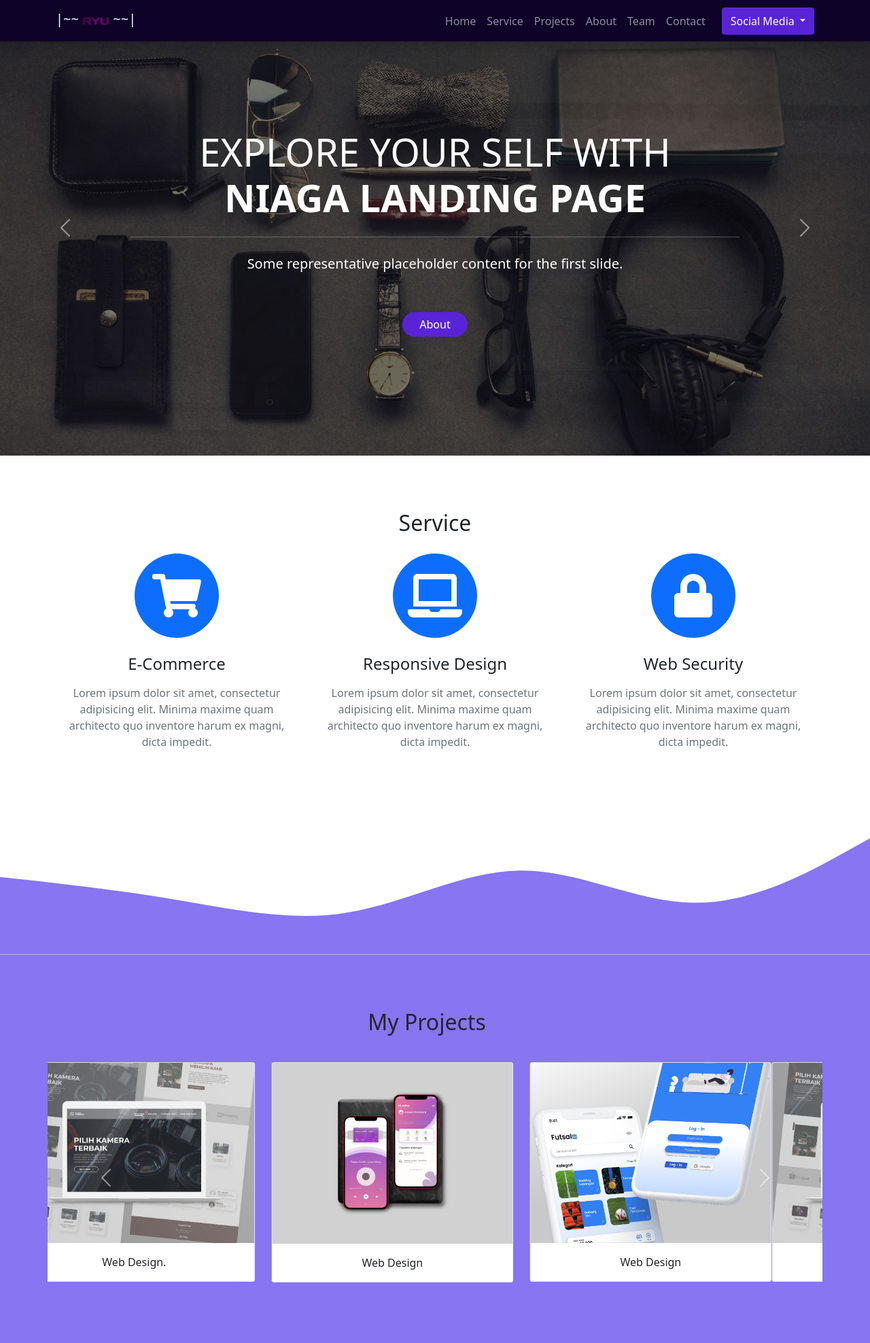
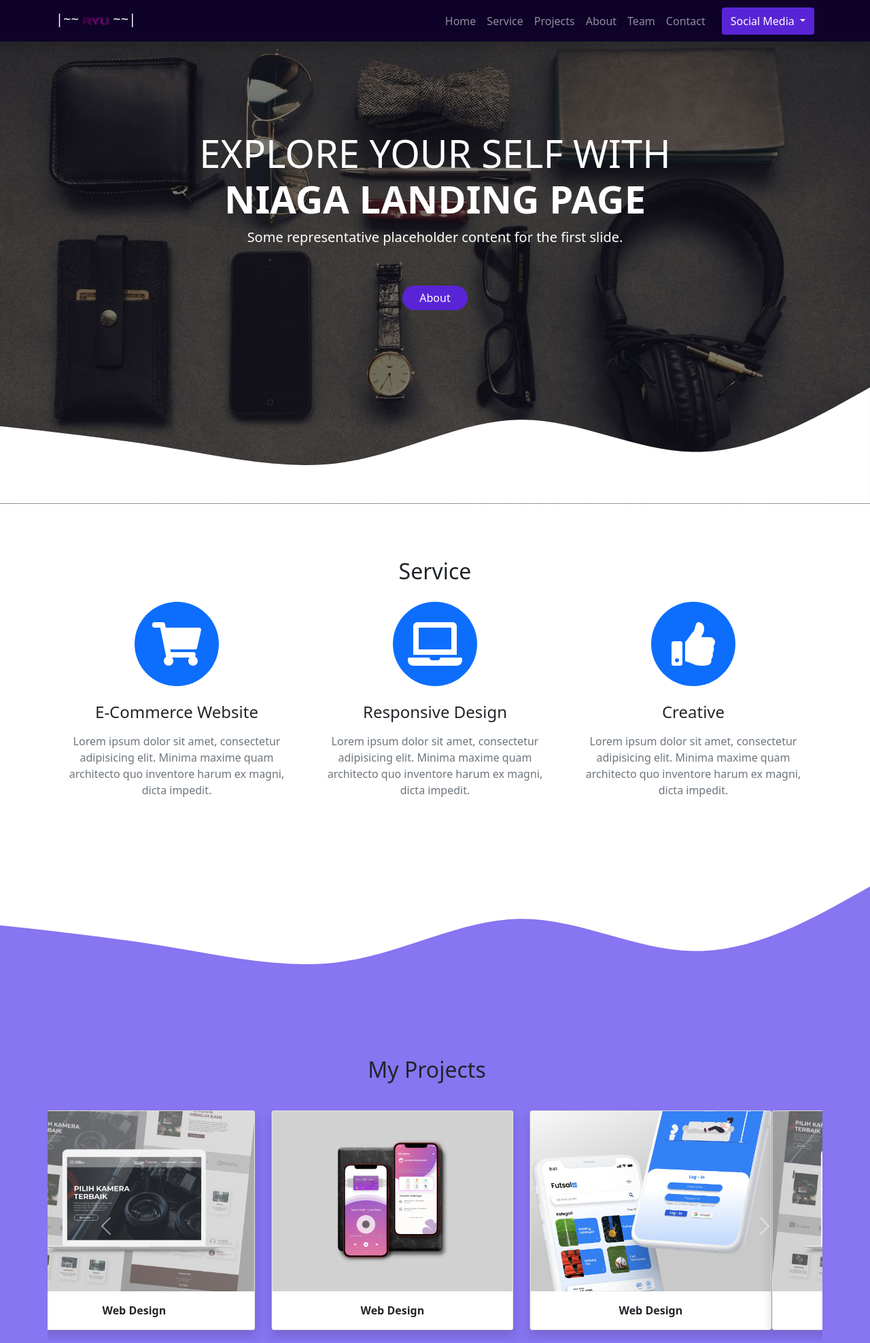
Before and after one commit to 31-Ryuza/niagalandingpage.github.io, a plain HTML site: page index.html in a window 1280 px wide. Shown: the top 1975 px of the page at 68% size. Drawn offline with nearby package versions, Linux system fonts and the light colour scheme.

Commit message:
menambahkan fitur fitur

```diff
--- a/index.html
+++ b/index.html
@@ -59,65 +59,12 @@
         </div>
       </nav>
         <!-- Jumbotron-->
-        <section class="jumbotron text-center">
-          <div id="carouselExampleFade" class="carousel slide carousel-fade" data-bs-ride="carousel">
-            <div class="carousel-inner">
-              <div class="carousel-item active" style="height: 670px;">
-                <img src="assets/img/bg2.jpeg" class="d-block w-100" alt="background">
-                <div class="carousel-caption d-none d-md-block">
-                  <h1 class="display-4" style="margin-top: -440px;">EXPLORE YOUR SELF WITH <br> <span class="font-weight-bold fw-bold">NIAGA LANDING PAGE</span></h1>
-                  <hr class="my-4">
-                  <p class="lead">Some representative placeholder content for the first slide.</p>
-                  <a class="btn btn text-white" href="#about" role="button" style="background-color: #5924d6; border: none; border-radius: 25px; padding-right: 25px; padding-left: 25px; margin-top: 40px;">About</a>
-                </div>
-              </div>
-              <div class="carousel-item" style="height: 670px;">
-                <img src="assets/img/bg1.jpeg" class="d-block w-100" alt="background">
-                <div class="carousel-caption d-none d-md-block">
-                  <h1 class="display-4" style="margin-top: -440px;">EXPLORE YOUR SELF WITH <br> <span class="font-weight-bold fw-bold">NIAGA LANDING PAGE</span></h1>
-                  <hr class="my-4">
-                  <p class="lead">Some representative placeholder content for the first slide.</p>
-                  <a class="btn btn text-white" href="#about" role="button" style="background-color: #5924d6; border: none; border-radius: 25px; padding-right: 25px; padding-left: 25px; margin-top: 40px;">About</a>
-                </div>
-              </div>
-              <div class="carousel-item" style="height: 670px;">
-                <img src="assets/img/bg3.jpeg" class="d-block w-100" alt="background">
-                <div class="carousel-caption d-none d-md-block">
-                  <h1 class="display-4" style="margin-top: -440px;">EXPLORE YOUR SELF WITH <br> <span class="font-weight-bold fw-bold">NIAGA LANDING PAGE</span></h1>
-                  <hr class="my-4">
-                  <p class="lead">Some representative placeholder content for the first slide.</p>
-                  <a class="btn btn text-white" href="#about" role="button" style="background-color: #5924d6; border: none; border-radius: 25px; padding-right: 25px; padding-left: 25px; margin-top: 40px;">About</a>
-                </div>
-              </div>
-              <div class="carousel-item" style="height: 670px;">
-                <img src="assets/img/bg4.jpg" class="d-block w-100" alt="background">
-                <div class="carousel-caption d-none d-md-block">
-                  <h1 class="display-4" style="margin-top: -440px;">EXPLORE YOUR SELF WITH  <br> <span class="font-weight-bold fw-bold">NIAGA LANDING PAGE</span></h1>
-                  <hr class="my-4">
-                  <p class="lead">Some representative placeholder content for the first slide.</p>
-                  <a class="btn btn text-white" href="#about" role="button" style="background-color: #5924d6; border: none; border-radius: 25px; padding-right: 25px; padding-left: 25px; margin-top: 40px;">About</a>
-                </div>
-              </div>
-              <div class="carousel-item" style="height: 670px;">
-                <img src="assets/img/bg5.jpeg" class="d-block w-100" alt="background">
-                <div class="carousel-caption d-none d-md-block">
-                  <h1 class="display-4" style="margin-top: -440px;">EXPLORE YOUR SELF WITH <br> <span class="font-weight-bold fw-bold">NIAGA LANDING PAGE</span></h1>
-                  <hr class="my-4">
-                  <p class="lead">Some representative placeholder content for the first slide.</p>
-                  <a class="btn btn text-white" href="#about" role="button" style="background-color: #5924d6; border: none; border-radius: 25px; padding-right: 25px; padding-left: 25px; margin-top: 40px;">About</a>
-                </div>
-              </div>
-            </div>
-            <button class="carousel-control-prev" type="button" data-bs-target="#carouselExampleFade"  data-bs-slide="prev">
-              <span class="carousel-control-prev-icon" aria-hidden="true"></span>
-              <span class="visually-hidden">Previous</span>
-            </button>
-            <button class="carousel-control-next" type="button" data-bs-target="#carouselExampleFade"  data-bs-slide="next">
-              <span class="carousel-control-next-icon" aria-hidden="true"></span>
-              <span class="visually-hidden">Next</span>
-            </button>
-          </div>
-          </section>
+        <section class="jumbotron text-center" style="background-image: url(assets/img/bg2.jpeg);">
+          <h1 class="display-4 text-white" style="padding-top: 12rem;">EXPLORE YOUR SELF WITH <br> <span class="font-weight-bold fw-bold text-white text-white">NIAGA LANDING PAGE</span></h1>
+          <p class="lead text-white">Some representative placeholder content for the first slide.</p>
+          <a class="btn btn text-white" href="#about" role="button" style="background-color: #5924d6; border: none; border-radius: 25px; padding-right: 25px; padding-left: 25px; margin-top: 40px;">About</a>
+          <svg xmlns="http://www.w3.org/2000/svg" viewBox="0 0 1440 320"><path fill="#ffffff" fill-opacity="1" d="M0,192L48,197.3C96,203,192,213,288,229.3C384,245,480,267,576,250.7C672,235,768,181,864,181.3C960,181,1056,235,1152,234.7C1248,235,1344,181,1392,154.7L1440,128L1440,320L1392,320C1344,320,1248,320,1152,320C1056,320,960,320,864,320C768,320,672,320,576,320C480,320,384,320,288,320C192,320,96,320,48,320L0,320Z"></path></svg>
+        </section>
           <!-- Services-->
           <section id="service" style="padding-top: 5rem;">
             <div class="container">
@@ -132,7 +79,7 @@
                             <i class="fas fa-circle fa-stack-2x text-primary"></i>
                             <i class="fas fa-shopping-cart fa-stack-1x fa-inverse"></i>
                         </span>
-                        <h4 class="my-3">E-Commerce</h4>
+                        <h4 class="my-3">E-Commerce Website</h4>
                         <p class="text-muted">Lorem ipsum dolor sit amet, consectetur adipisicing elit. Minima maxime quam architecto quo inventore harum ex magni, dicta impedit.</p>
                     </div>
                     <div class="col-md-4">
@@ -146,9 +93,10 @@
                     <div class="col-md-4">
                         <span class="fa-stack fa-4x">
                             <i class="fas fa-circle fa-stack-2x text-primary"></i>
-                            <i class="fas fa-lock fa-stack-1x fa-inverse"></i>
+                            <i class="fas fa-thumbs-up fa-stack-1x fa-inverse"></i>
                         </span>
-                        <h4 class="my-3">Web Security</h4>
+                        <h4 class="my-3">
+                          Creative</h4>
                         <p class="text-muted">Lorem ipsum dolor sit amet, consectetur adipisicing elit. Minima maxime quam architecto quo inventore harum ex magni, dicta impedit.</p>
                     </div>
                 </div>
@@ -174,26 +122,26 @@
                 <div class="carousel-item active">
                   <div class="row justify-content-center">
                     <div class="col-md-4 mb-3">
-                      <div class="card">
+                      <div class="card shadow">
                         <img src="assets/img/project/projest1.jpeg" class="card-img-top" alt="projects figma">
                         <div class="card-body">
-                          <p class="card-text">Web Design.</p>
+                          <p class="card-text fw-bold">Web Design</p>
                         </div>
                       </div>
                     </div>
                     <div class="col-md-4 mb-3">
-                      <div class="card">
+                      <div class="card shadow">
                         <img src="assets/img/project/projest2.jpeg" class="card-img-top" alt="projects figma">
                         <div class="card-body">
-                          <p class="card-text">Web Design</p>
+                          <p class="card-text fw-bold">Web Design</p>
                         </div>
                       </div>
                     </div>
                     <div class="col-md-4 mb-3">
-                      <div class="card">
+                      <div class="card shadow">
                         <img src="assets/img/project/projest3.jpeg" class="card-img-top" alt="projects figma">
                         <div class="card-body">
-                          <p class="card-text">Web Design</p>
+                          <p class="card-text fw-bold">Web Design</p>
                         </div>
                       </div>
                     </div>
@@ -206,26 +154,26 @@
                 <div class="carousel-item">
                   <div class="row justify-content-center">
                     <div class="col-md-4 mb-3">
-                      <div class="card">
+                      <div class="card shadow">
                         <img src="assets/img/project/projest1.jpeg" class="card-img-top" alt="projects figma">
                         <div class="card-body">
-                          <p class="card-text">Web Design.</p>
+                          <p class="card-text fw-bold">Web Design.</p>
                         </div>
                       </div>
                     </div>
                     <div class="col-md-4 mb-3">
-                      <div class="card">
+                      <div class="card shadow">
                         <img src="assets/img/project/projest2.jpeg" class="card-img-top" alt="projects figma">
                         <div class="card-body">
-                          <p class="card-text">Web Design</p>
+                          <p class="card-text fw-bold">Web Design</p>
                         </div>
                       </div>
                     </div>
                     <div class="col-md-4 mb-3">
-                      <div class="card">
+                      <div class="card shadow">
                         <img src="assets/img/project/projest3.jpeg" class="card-img-top" alt="projects figma">
                         <div class="card-body">
-                          <p class="card-text">Web Design</p>
+                          <p class="card-text fw-bold">Web Design</p>
                         </div>
                       </div>
                     </div>
@@ -238,26 +186,26 @@
                 <div class="carousel-item">
                   <div class="row justify-content-center">
                     <div class="col-md-4 mb-3">
-                      <div class="card">
+                      <div class="card shadow">
                         <img src="assets/img/project/projest1.jpeg" class="card-img-top" alt="projects figma">
                         <div class="card-body">
-                          <p class="card-text">Web Design.</p>
+                          <p class="card-text fw-bold">Web Design.</p>
                         </div>
                       </div>
                     </div>
                     <div class="col-md-4 mb-3">
-                      <div class="card">
+                      <div class="card shadow">
                         <img src="assets/img/project/projest2.jpeg" class="card-img-top" alt="projects figma">
                         <div class="card-body">
-                          <p class="card-text">Web Design</p>
+                          <p class="card-text fw-bold">Web Design</p>
                         </div>
                       </div>
                     </div>
                     <div class="col-md-4 mb-3">
-                      <div class="card">
+                      <div class="card shadow">
                         <img src="assets/img/project/projest3.jpeg" class="card-img-top" alt="projects figma">
                         <div class="card-body">
-                          <p class="card-text">Web Design</p>
+                          <p class="card-text fw-bold">Web Design</p>
                         </div>
                       </div>
                     </div>
@@ -323,7 +271,8 @@
               <div class="card shadow-lg" style="background-color: #8775f1;">
                 <img src="assets/img/azhar.png" class="rounded-circle img-thumbnail mx-auto d-block mt-2" width="200" alt="Azhar Dwi Nugroho">
                 <div class="card-body">
-                    <p class="card-text text-center fw-bold fs-4">Azhar Dwi Nugroho <p class="text-center fst-italic">Desainer</p><p class="text-center fs-3"><a href="https://www.instagram.com/azhardwii/"><i class="fab fa-instagram text-dark fw-bold me-4"></i></a><a href="https://www.youtube.com/channel/UCh1268sDu1Br_1pzIIShDIA"><i class="fab fa-youtube text-dark fw-bold"></i></a><a href="https://dribbble.com/Azhardwii"><i class="fas fa-basketball-ball text-dark fw-bold ms-4"></i></a></p></a></p>
+                    <p class="card-text text-center fw-bold fs-4">Azhar Dwi Nugroho <p class="text-center fst-italic">
+                      Designer</p><p class="text-center fs-3"><a href="https://www.instagram.com/azhardwii/"><i class="fab fa-instagram text-dark fw-bold me-4"></i></a><a href="https://www.youtube.com/channel/UCh1268sDu1Br_1pzIIShDIA"><i class="fab fa-youtube text-dark fw-bold"></i></a><a href="https://dribbble.com/Azhardwii"><i class="fas fa-basketball-ball text-dark fw-bold ms-4"></i></a></p></a></p>
                 </div>
               </div>
             </div>
@@ -331,7 +280,7 @@
               <div class="card shadow-lg" style="background-color: #8775f1;">
                 <img src="assets/img/ardi.jpeg" class="rounded-circle img-thumbnail mx-auto d-block mt-2" width="200" alt="Ardia Alif Ramadhan">
                 <div class="card-body">
-                  <p class="card-text text-center fw-bold fs-4">Ardia Alif Ramadhan <p class="text-center fst-italic">Content Creator</p><p class="text-center fs-3"><a href=""><i class="fab fa-instagram text-dark fw-bold me-4"></i></a><a href=""><i class="fab fa-youtube text-dark fw-bold"></i></a><a href=""><i class="fab fa-facebook text-dark fw-bold ms-4"></i></a></p></a></p>
+                  <p class="card-text text-center fw-bold fs-4">Ardia Alif Ramadhan <p class="text-center fst-italic">Content Creator</p><p class="text-center fs-3"><a href="https://www.instagram.com/ardi_ramadhan181/"><i class="fab fa-instagram text-dark fw-bold me-4"></i></a><a href="https://www.youtube.com/channel/UCrwztdzs5WRw1CCS4iFtdRA"><i class="fab fa-youtube text-dark fw-bold"></i></a><a href=""><i class="fab fa-facebook text-dark fw-bold ms-4"></i></a></p></a></p>
                 </div>
               </div>
             </div>
```
